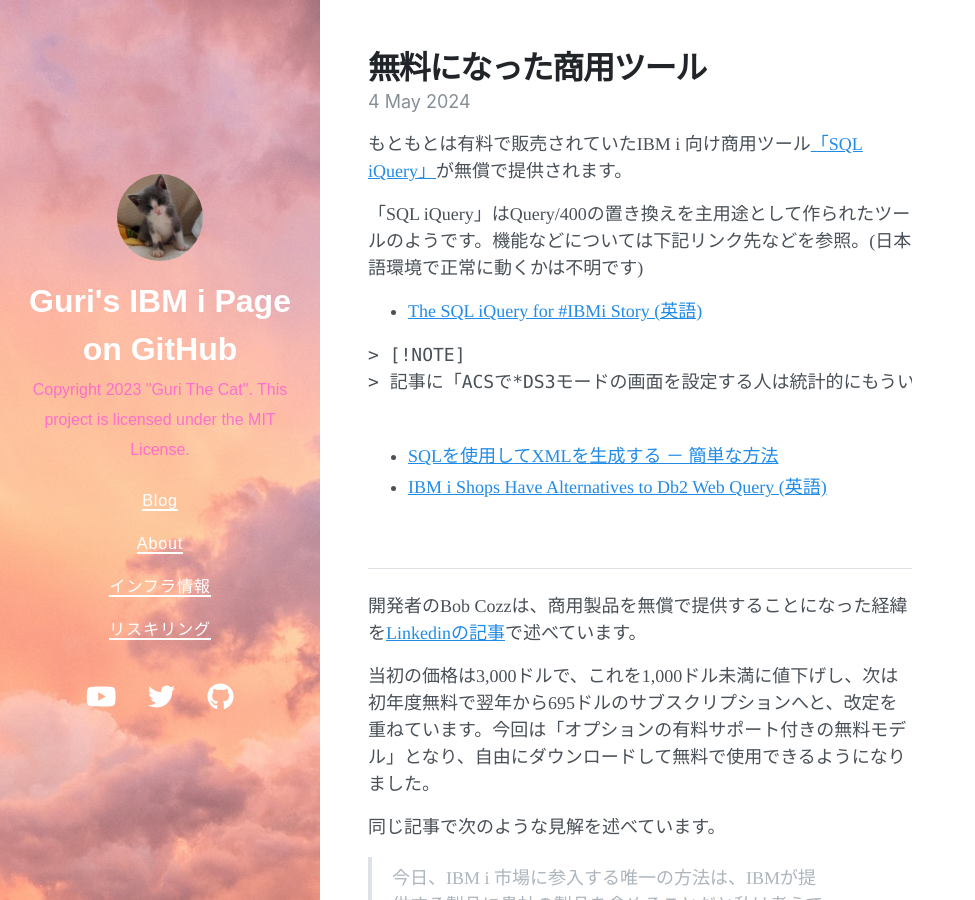
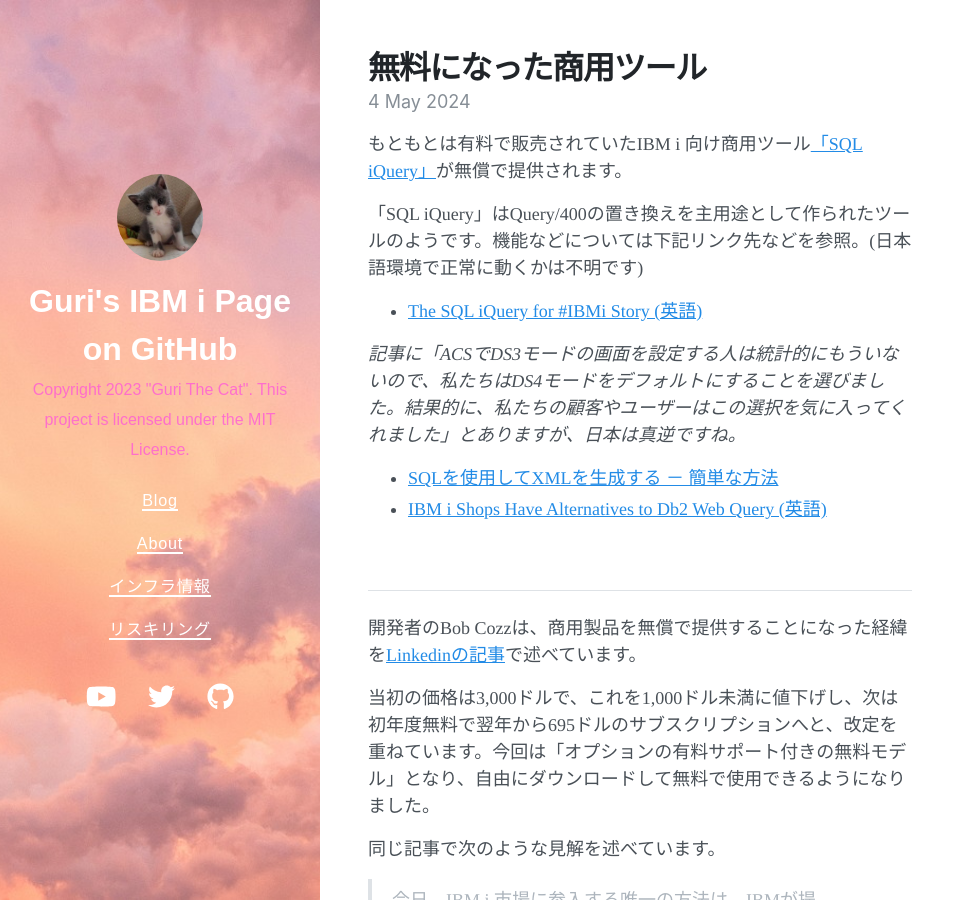
Before and after one commit to GuriCat/GuriPages, a Jekyll site: the page built from _posts/2024-05-04-無料になった商用ツール.markdown, in a window 1280 px wide and 900 px high. Shown: the whole window, without its empty margins (0-975 px from the left). Built offline with Jekyll 4.4.1, drawn with Linux system fonts in a browser that asks for light colours; nearby versions of some CDN libraries.

Commit message:
Update 2024-05-04-無料になった商用ツール.markdown

```diff
--- a/_posts/2024-05-04-無料になった商用ツール.markdown
+++ b/_posts/2024-05-04-無料になった商用ツール.markdown
@@ -10,10 +10,9 @@
 
 - [The SQL iQuery for #IBMi Story (英語)](https://www.linkedin.com/pulse/sql-iquery-ibmi-story-bob-cozzi)
 
-<pre>
-> [!NOTE]
-> 記事に「ACSで*DS3モードの画面を設定する人は統計的にもういないので、私たちは*DS4モードをデフォルトにすることを選びました。結果的に、私たちの顧客やユーザーはこの選択を気に入ってくれました」とありますが、日本は真逆ですね。
-</pre>
+<em>
+記事に「ACSで*DS3モードの画面を設定する人は統計的にもういないので、私たちは*DS4モードをデフォルトにすることを選びました。結果的に、私たちの顧客やユーザーはこの選択を気に入ってくれました」とありますが、日本は真逆ですね。
+</em>
 
 - [SQLを使用してXMLを生成する － 簡単な方法](https://www.e-bellnet.com/category/jungle/2311/2311-02.html)
 - [IBM i Shops Have Alternatives to Db2 Web Query (英語)](https://www.itjungle.com/2023/11/15/ibm-i-shops-have-alternatives-to-db2-web-query/)
```
